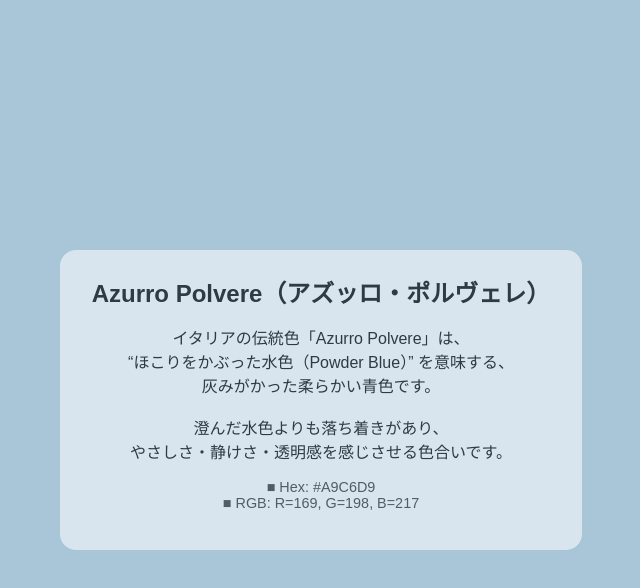
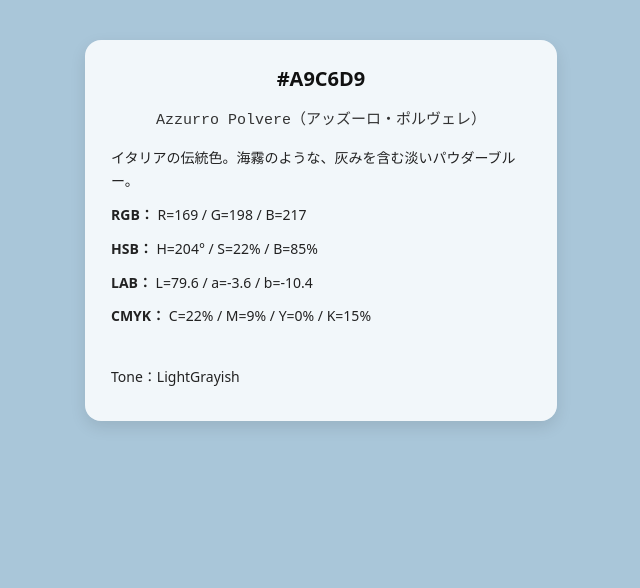
Before and after one commit to homeokayu-commits/shia-colors, a plain HTML site: page index.html in a window 1280 px wide. Shown: the whole page, without its empty margins (319-959 px from the left). Drawn offline with Linux system fonts and the light colour scheme.

Commit message:
Update index.html

```diff
--- a/index.html
+++ b/index.html
@@ -1,57 +1,46 @@
-<!DOCTYPE html>
+<!doctype html>
 <html lang="ja">
 <head>
-<meta charset="UTF-8" />
-<meta name="viewport" content="width=device-width, initial-scale=1.0" />
-<title>Azurro Polvere</title>
-<style>
-    body {
-        margin: 0;
-        padding: 0;
-        background-color: #A9C6D9; /* Azurro Polvere */
-        color: #2f3a44;
-        font-family: "Noto Sans JP", sans-serif;
-        display: flex;
-        align-items: center;
-        justify-content: center;
-        height: 100vh;
+  <meta charset="utf-8" />
+  <meta name="viewport" content="width=device-width,initial-scale=1" />
+  <title>Azzurro Polvere — Color Spec</title>
+  <style>
+    :root{font-family:system-ui,-apple-system,Segoe UI,Roboto,'Noto Sans JP',Helvetica,Arial;}
+    body{
+      margin:0;
+      padding:40px;
+      background:#A9C6D9;
+      color:#111;
+      display:flex;
+      flex-direction:column;
+      align-items:center;
+      justify-content:flex-start;
+      line-height:1.7;
     }
-
-    .box {
-        background: rgba(255, 255, 255, 0.55);
-        backdrop-filter: blur(4px);
-        padding: 24px 32px;
-        border-radius: 16px;
-        max-width: 500px;
-        text-align: center;
+    .card{
+      background:rgba(255,255,255,0.85);
+      padding:22px 26px;
+      border-radius:16px;
+      max-width:420px;
+      box-shadow:0 6px 16px rgba(0,0,0,0.1);
+      backdrop-filter:blur(4px);
     }
-
-    h1 {
-        margin-top: 0;
-        font-size: 1.5em;
-    }
-
-    .rgb {
-        margin-top: 6px;
-        font-size: 0.9em;
-        opacity: 0.8;
-    }
-</style>
+    .title{font-size:20px;font-weight:700;margin-bottom:12px;text-align:center;}
+    .hex{font-family:monospace;font-size:15px;color:#333;margin-bottom:12px;text-align:center;}
+    .section{font-size:14px;color:#222;margin-bottom:10px;}
+  </style>
 </head>
 <body>
-    <div class="box">
-        <h1>Azurro Polvere（アズッロ・ポルヴェレ）</h1>
-        <p>
-            イタリアの伝統色「Azurro Polvere」は、<br>
-            “ほこりをかぶった水色（Powder Blue）” を意味する、<br>
-            灰みがかった柔らかい青色です。<br><br>
-            澄んだ水色よりも落ち着きがあり、<br>
-            やさしさ・静けさ・透明感を感じさせる色合いです。
-        </p>
-        <p class="rgb">
-            ■ Hex: #A9C6D9<br>
-            ■ RGB: R=169, G=198, B=217
-        </p>
-    </div>
+  <div class="card">
+    <div class="title">#A9C6D9</div>
+    <div class="hex">Azzurro Polvere（アッズーロ・ポルヴェレ）</div>
+    <div class="section">イタリアの伝統色。海霧のような、灰みを含む淡いパウダーブルー。</div>
+
+    <div class="section"><b>RGB：</b> R=169 / G=198 / B=217</div>
+    <div class="section"><b>HSB：</b> H=204° / S=22% / B=85%</div>
+    <div class="section"><b>LAB：</b> L=79.6 / a=-3.6 / b=-10.4</div>
+    <div class="section"><b>CMYK：</b> C=22% / M=9% / Y=0% / K=15%</div>
+ 　 <div class="section">Tone：LightGrayish</div>
+  </div>
 </body>
 </html>
```
